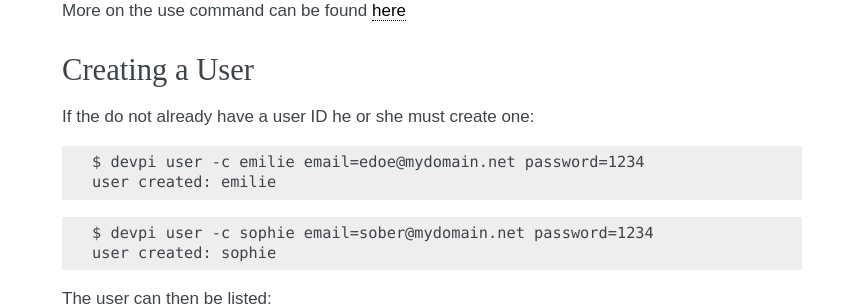
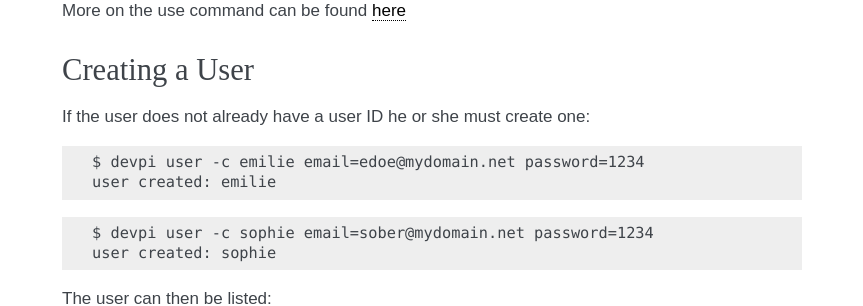
Before and after one commit to devpi/devpi, a Sphinx documentation site: the page built from doc/userman/devpi_user.rst, in a window 1280 px wide and 900 px high, scrolled down 818 px. Shown: the part 153-459 px from the top of the window, without its empty margins (318-1181 px from the left). Built offline with Sphinx 7.4.7, drawn with Linux system fonts in a browser that asks for light colours.

Commit message:
📚 Add missing word

```diff
--- a/doc/userman/devpi_user.rst
+++ b/doc/userman/devpi_user.rst
@@ -53,7 +53,7 @@
 Creating a User
 ---------------
 
-If the do not already have a user ID he or she must create one::
+If the user does not already have a user ID he or she must create one::
 
    $ devpi user -c emilie email=edoe@mydomain.net password=1234
    user created: emilie
```
